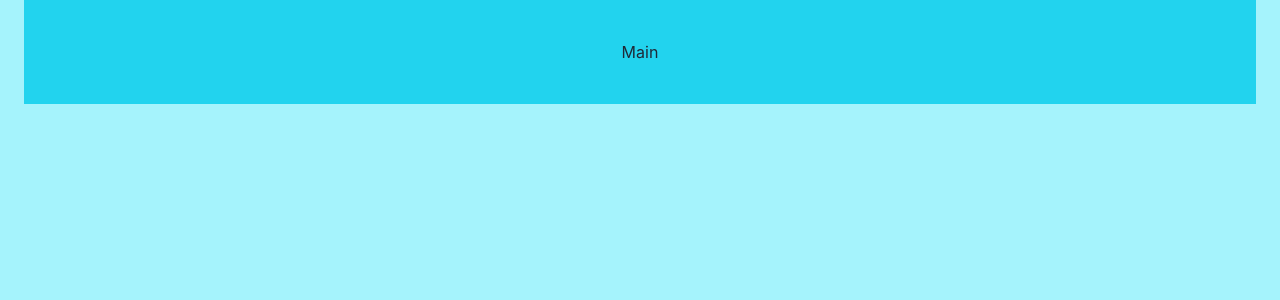
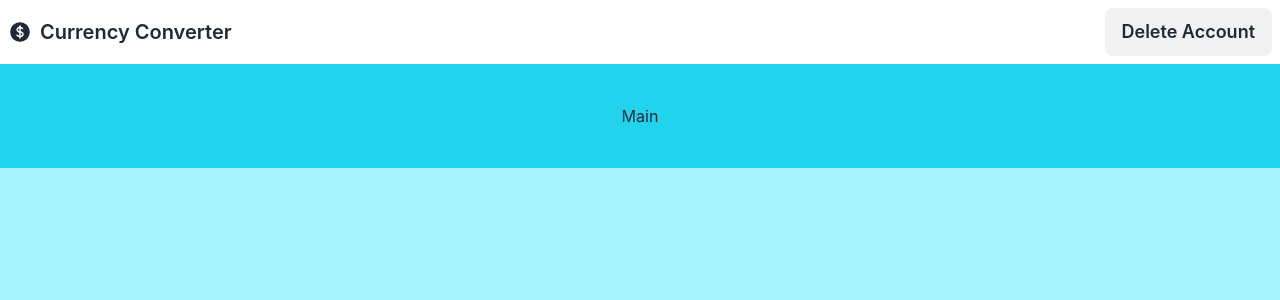
Before and after one commit to fm-anderson/currency-converter, a React (Vite) app: page / in a window 1280 px wide. Shown: the top 300 px of the page. Built offline with nearby package versions, Linux system fonts and the light colour scheme.

Commit message:
Navbar markup created

```diff
--- /dev/null
+++ b/src/components/Navbar.jsx
@@ -0,0 +1,21 @@
+import { NavLink } from 'react-router-dom';
+import { CurrencyDollarIcon } from '@heroicons/react/24/solid';
+
+function Navbar() {
+  return (
+    <div className="navbar bg-base-100">
+      <NavLink to="/" className="flex-1 text-xl font-semibold">
+        <CurrencyDollarIcon width={24} height={24} />
+        <span className="ml-2"> Currency Converter</span>
+      </NavLink>
+
+      <div className="flex-none">
+        <button className="btn normal-case text-lg">
+          <span>Delete Account</span>
+        </button>
+      </div>
+    </div>
+  );
+}
+
+export default Navbar;
--- a/src/index.css
+++ b/src/index.css
@@ -14,11 +14,11 @@
   -webkit-text-size-adjust: 100%;
 }
 
-a {
+/* a {
   font-weight: 500;
   color: #646cff;
   text-decoration: inherit;
 }
 a:hover {
   color: #535bf2;
-}
+} */
--- a/src/layouts/Main.jsx
+++ b/src/layouts/Main.jsx
@@ -1,9 +1,11 @@
 import { Outlet } from 'react-router-dom';
+import Navbar from '../components/Navbar';
 
 function Main() {
   return (
-    <div className="grid justify-items-center px-6 py-10 mx-6 place-items-start bg-cyan-400">
-      <main>
+    <div>
+      <Navbar />
+      <main className="grid justify-items-center py-10 place-items-start bg-cyan-400">
         <h1>Main</h1>
         <Outlet />
       </main>
```
